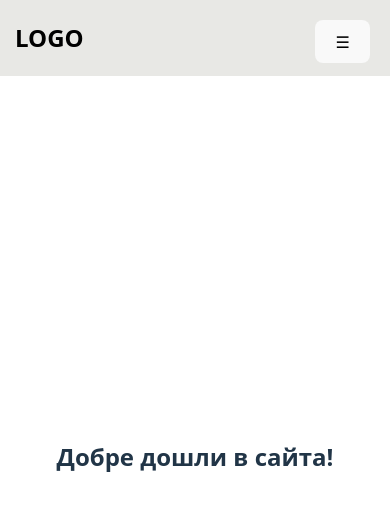
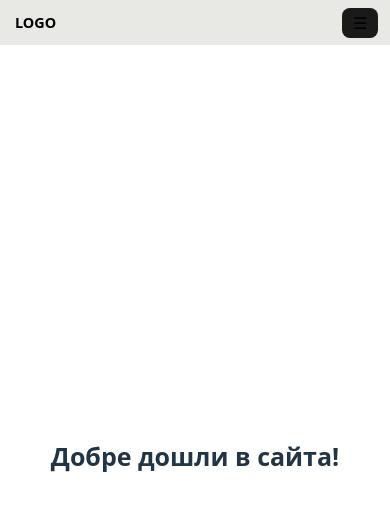
Before and after one commit to djsookz/car-notes, a React (Vite) app: page /home in a window 390 px wide. Shown: the top 510 px of the page. Built offline with nearby package versions, Linux system fonts and the light colour scheme; no server answers.

Commit message:
fixing home

```diff
--- a/src/components/Navigation.css
+++ b/src/components/Navigation.css
@@ -11,6 +11,7 @@
     .nav-container .nav-logo {
         color: black;
         margin-left: 15px;
+        font-size: clamp(0.6rem, 1.4vw, 1rem);
     }
 
     .profile-container {
@@ -22,36 +23,52 @@
         color: black;
         text-align: center;
         margin-left: 10px;
+        font-size: clamp(0.8rem, 1.2vw, 1rem);
     }
 
     .profile-container .profile-image{
         border-radius: 50%;
-    width: 20%;
+        width: clamp(35px, 5vw, 60px); /* min:35px, идеално:5% от viewport width, max:60px */
     }
 
     .profile-container .sign-out-button {
-    margin-left: 40px;
+        margin-left: 4%;
+        font-size: clamp(0.8rem, 1.2vw, 0.9rem);
+    padding: 5px 10px;
     }
-.nav-container .nav-buttons .nav-link {
+    .nav-container .nav-link {
         padding: 10px;
+        font-size: clamp(0.375rem, 1.3vw, 1rem);
+        transition: font-size 0.3s ease;
     }
     .hamburger-menu {
         display: none;
-    /* ... останалите стилове от преди ... */
+
     }
-/* За мобилни устройства */
+
     @media (max-width: 768px) {
         .nav-container {
         flex-wrap: wrap;
-        justify-content: left;
+        justify-content: space-between;
+        }
+        .nav-container .nav-link {
+            font-size: clamp(0.75rem, 4vw, 0.875rem);
+            padding: 8px;
         }
 
         .hamburger-menu {
         display: block;
-      position: absolute;
-      right: 20px;
-      top: 20px;
-      z-index: 1000;
+        margin-right: 12px;
+        border-radius: 8px;
+        border: 1px solid transparent;
+        padding: 0.2em 0.6em;
+        font-size: 1em;
+        font-weight: 500;
+        font-family: inherit;
+        background-color: #1a1a1a;
+        cursor: pointer;
+        transition: border-color 0.25s;
+
         }
 
         .nav-buttons,
@@ -102,3 +119,10 @@
         }
         }
     }
+    /* За средни екрани */
+@media (max-width: 992px) {
+    .nav-container .nav-link {
+        padding: 6px;
+
+    }
+}
--- a/src/pages/HomePage.css
+++ b/src/pages/HomePage.css
@@ -7,9 +7,20 @@
     align-items: center;
     justify-content: center;
 }
+.Welcome h1 {
+    font-size: 45px;
+}
+@media (max-width: 992px) {
+    .nav-container .nav-link {
+        padding: 6px;
+    }
+    .Welcome h1 {
+        font-size: 35px;
+    }
+}
 @media (max-width: 768px) {
-.Welcome h1 {
-    font-size: 24px;
-}
+    .Welcome h1 {
+        font-size: 25px;
+    }
 
 }
```
Lines whose indentation alone changed are shown as unchanged.
